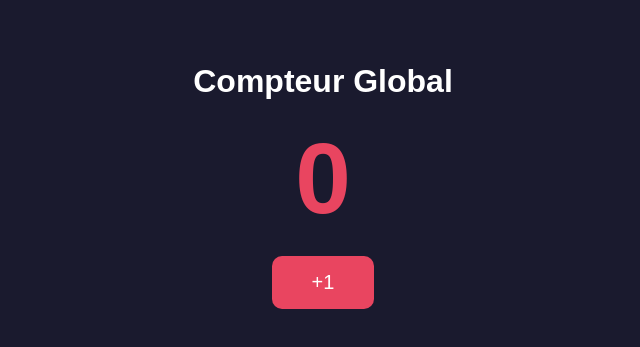
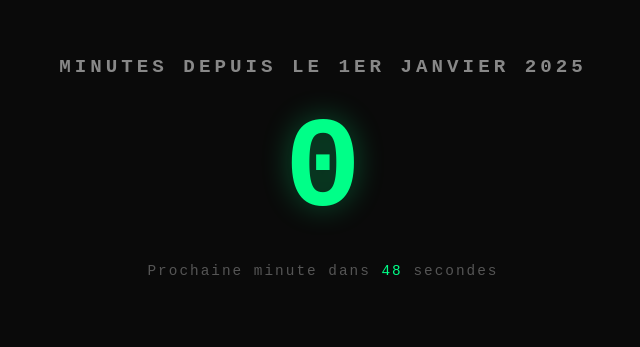
Before and after one commit to Elarass/compteur, a website: page index.html in a window 1280 px wide. Shown: the part 233-580 px from the top of the page, without its empty margins (317-957 px from the left). Drawn offline with Linux system fonts and the light colour scheme; no server answers.

Commit message:
Add files via upload

```diff
--- a/index.html
+++ b/index.html
@@ -2,46 +2,53 @@
 <html lang="fr">
 <head>
     <meta charset="UTF-8">
-    <title>Compteur</title>
+    <meta name="viewport" content="width=device-width, initial-scale=1.0">
+    <title>Compteur 2025</title>
     <style>
+        * { margin: 0; padding: 0; box-sizing: border-box; }
         body {
-            font-family: Arial, sans-serif;
+            background: #0a0a0a;
             display: flex;
             justify-content: center;
             align-items: center;
             height: 100vh;
-            background: #1a1a2e;
+            font-family: 'Courier New', monospace;
             color: white;
         }
         .container {
             text-align: center;
         }
+        h1 {
+            font-size: 1.2rem;
+            color: #888;
+            margin-bottom: 20px;
+            letter-spacing: 4px;
+            text-transform: uppercase;
+        }
         #count {
-            font-size: 100px;
+            font-size: 8rem;
             font-weight: bold;
-            color: #e94560;
+            color: #00ff88;
+            text-shadow: 0 0 30px #00ff8855;
         }
-        button {
-            font-size: 20px;
-            padding: 15px 40px;
-            background: #e94560;
-            color: white;
-            border: none;
-            border-radius: 10px;
-            cursor: pointer;
+        p {
             margin-top: 20px;
+            color: #555;
+            font-size: 0.9rem;
+            letter-spacing: 2px;
         }
-        button:hover {
-            background: #c73652;
+        #next {
+            color: #00ff88;
         }
     </style>
 </head>
 <body>
     <div class="container">
-        <h1>Compteur Global</h1>
+        <h1>Minutes depuis le 1er Janvier 2025</h1>
         <div id="count">0</div>
-        <button onclick="increment()">+1</button>
+        <p>Prochaine minute dans <span id="next">--</span> secondes</p>
     </div>
+
     <script>
         async function loadCount() {
             const res = await fetch('/count');
@@ -49,13 +56,17 @@
             document.getElementById('count').textContent = data.count;
         }
 
-        async function increment() {
-            const res = await fetch('/increment', {method: 'POST'});
-            const data = await res.json();
-            document.getElementById('count').textContent = data.count;
+        function updateCountdown() {
+            const now = new Date();
+            const seconds = 59 - now.getSeconds();
+            document.getElementById('next').textContent = seconds;
         }
 
         loadCount();
+        updateCountdown();
+
+        setInterval(loadCount, 1000);
+        setInterval(updateCountdown, 1000);
     </script>
 </body>
 </html>
--- a/package.json
+++ b/package.json
@@ -4,5 +4,8 @@
     "main": "server.js",
     "scripts": {
         "start": "node server.js"
+    },
+    "dependencies": {
+        "express": "^4.18.2"
     }
 }
```
Also changed, not shown: server.js (+17 -31 lines).
